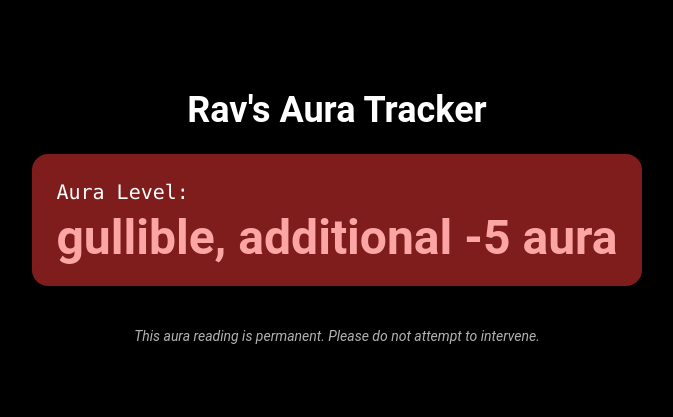
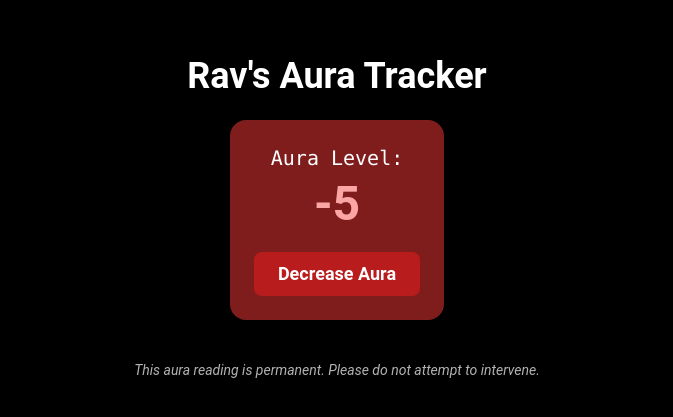
Before and after one commit to IsithaT/isitha-portfolio, a Next.js app in the folder portfolio/: page /contact in a window 1280 px wide. Shown: the part 217-634 px from the top of the page, without its empty margins (303-976 px from the left). Built offline with nearby package versions, Linux system fonts and the light colour scheme.

Commit message:
local storage

```diff
--- a/portfolio/src/app/contact/page.tsx
+++ b/portfolio/src/app/contact/page.tsx
@@ -1,17 +1,42 @@
-import React from 'react'
+import React, { useState, useEffect } from 'react'
 import NavBar from '@/components/NavBar'
 
+const AURA_KEY = 'rav_aura_value';
+
 const RavAura = () => {
-    const aura = "gullible, additional -5 aura";
+    const [aura, setAura] = useState<number>(-5);
+
+    // Load saved value from localStorage on mount
+    useEffect(() => {
+        const saved = localStorage.getItem(AURA_KEY);
+        if (saved !== null) {
+            setAura(Number(saved));
+        }
+    }, []);
+
+    // Save value to localStorage whenever it changes
+    useEffect(() => {
+        localStorage.setItem(AURA_KEY, aura.toString());
+    }, [aura]);
+
+    const handleDecrement = () => {
+        setAura(aura - 1);
+    };
 
     return (
         <div className="flex flex-col h-screen w-full bg-black text-white">
             <NavBar />
             <div className="flex flex-col items-center justify-center h-full">
                 <h1 className="text-4xl font-bold mb-6">Rav's Aura Tracker</h1>
-                <div className="bg-red-900 p-6 rounded-2xl shadow-xl">
+                <div className="bg-red-900 p-6 rounded-2xl shadow-xl flex flex-col items-center">
                     <p className="text-xl font-mono">Aura Level:</p>
-                    <p className="text-5xl font-bold text-red-300 mt-2">{aura.toLocaleString()}</p>
+                    <p className="text-5xl font-bold text-red-300 mt-2">{aura}</p>
+                    <button
+                        className="mt-6 px-6 py-2 bg-red-700 hover:bg-red-800 rounded-lg text-white font-bold text-lg transition"
+                        onClick={handleDecrement}
+                    >
+                        Decrease Aura
+                    </button>
                 </div>
                 <p className="mt-10 text-sm italic opacity-70">
                     This aura reading is permanent. Please do not attempt to intervene.
```
